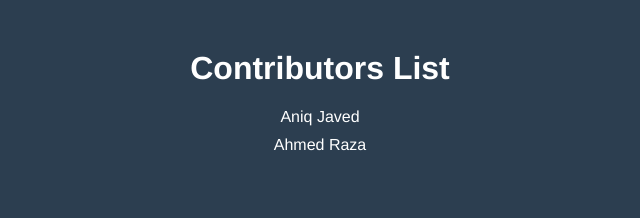
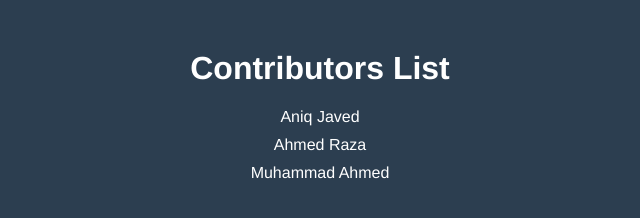
Before and after one commit to MAhmedN/github-basics, a plain HTML site: page index.html in a window 1280 px wide. Shown: the whole page, without its empty margins (320-960 px from the left). Drawn offline with Linux system fonts and the light colour scheme.

Commit message:
Update index.html
vv

```diff
--- a/index.html
+++ b/index.html
@@ -38,6 +38,7 @@
   <ul>
     <li><a href="https://www.linkedin.com/in/aniq-javed/">Aniq Javed</a></li>
     <li><a href="https://www.linkedin.com/in/ahmedraza092">Ahmed Raza</a></li>
+    <li><a href="https://www/linkedin.com/in/muhammad-ahmed-naseem-927564275">Muhammad Ahmed</a></li>
   </ul>
 </body>
 </html>
```
